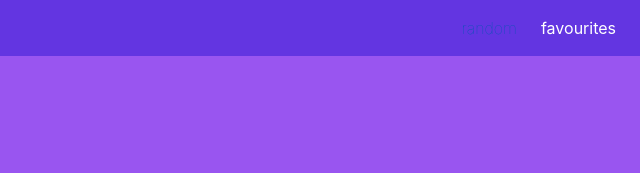
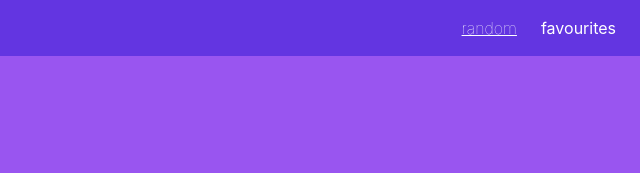
Before and after one commit to a-mazzucchelli/cocktail, a website: page views/favourites.html in a window 1280 px wide. In both pictures the pointer is over the link "random". Shown: the top 173 px of the page, 640-1280 px from the left. Drawn offline with nearby package versions, Linux system fonts and the light colour scheme; files that its build step writes are made by us from their sources.

Commit message:
underline links

```diff
--- a/public/favourites.css
+++ b/public/favourites.css
@@ -2,6 +2,11 @@ body {
   display: flex;
   flex-flow: column;
   height: 100vh;
+}
+
+.navbar-nav a:hover {
+  color: white;
+  text-decoration: underline;
 }
 
 .custom-navbar {
```
